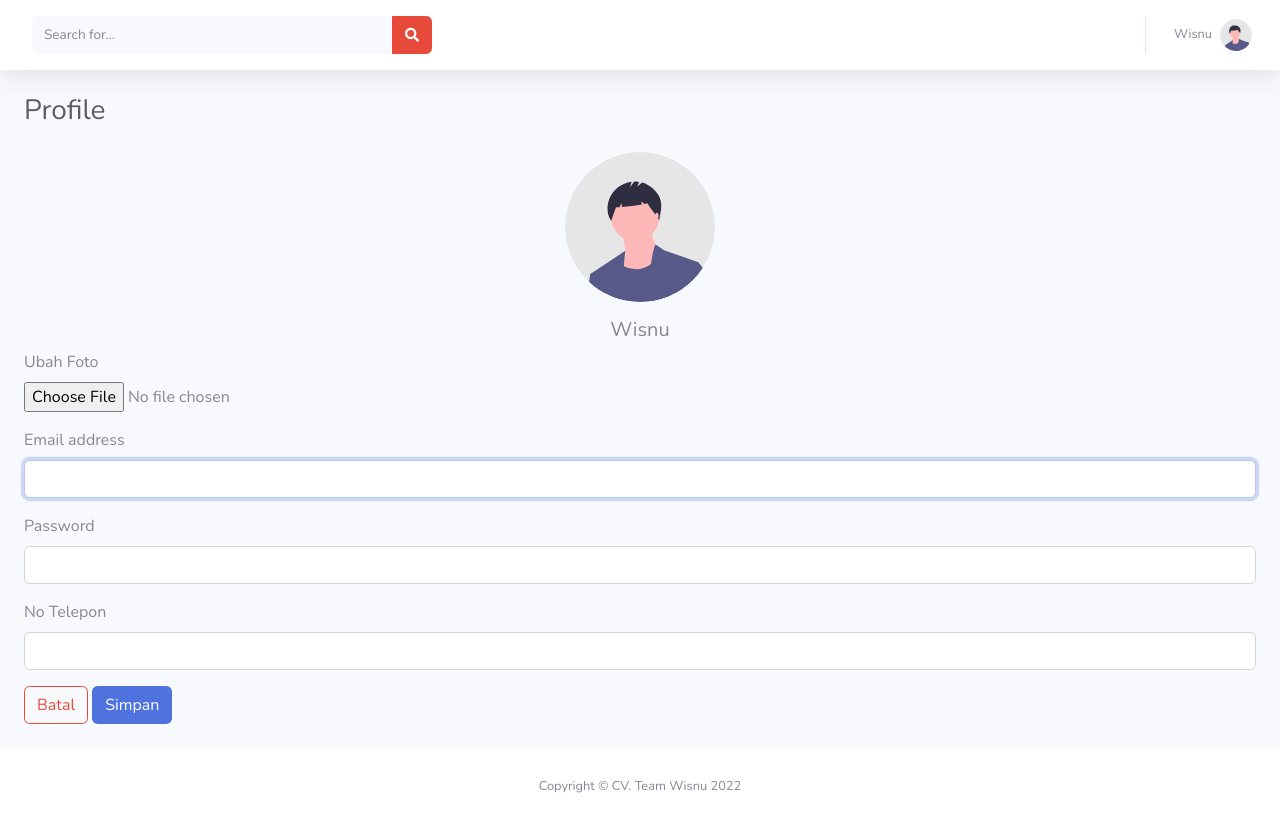
After one commit to adityahernanda/Team-Wisnu, a CodeIgniter 4 app: template app/Views/dashboard/admin/profile.php in a window 1280 px wide. The commit adds this page. Run offline with PHP 8.4 and a stand-in for CodeIgniter, Linux system fonts and the light colour scheme; the template is opened without the code that fills it, so the values that code supplies are empty; some libraries are stand-ins or nearby versions.

Commit message:
added profile page for admin

```diff
--- a/app/Config/Routes.php
+++ b/app/Config/Routes.php
@@ -62,6 +62,7 @@ $routes->group('dashboard', function ($routes) {
         $routes->get('proyek/(:any)', 'AdminDashboard::proyek/$1');
         $routes->get('proyek/(:any)/(:any)', 'AdminDashboard::proyek/$1/$2');
         $routes->get('proyek/(:any)/(:any)/(:any)', 'AdminDashboard::proyek/$1/$2/$3');
+        $routes->get('profile', 'AdminDashboard::profile');
     });
 });
 
--- a/app/Controllers/AdminDashboard.php
+++ b/app/Controllers/AdminDashboard.php
@@ -22,4 +22,9 @@ class AdminDashboard extends BaseController
         }
         return view('dashboard/admin/owner_proyek');
     }
+
+    public function profile()
+    {
+        return view('dashboard/admin/profile');
+    }
 }
--- /dev/null
+++ b/app/Views/dashboard/admin/profile.php
@@ -0,0 +1,39 @@
+<?= $this->extend('templates/dashboard') ?>
+<?= $this->section('content') ?>
+<!-- Begin Page Content -->
+<div class="container-fluid">
+
+    <!-- Page Heading -->
+    <div class="d-sm-flex align-items-center justify-content-between mb-4">
+        <h1 class="h3 mb-0 text-gray-800">Profile</h1>
+    </div>
+
+    <form>
+        <div class="form-group">
+            <div class="foto-profile d-flex flex-column justify-content-center align-items-center">
+                <img class="img-profile rounded-circle mb-3" src="<?= base_url('img/undraw_profile.svg') ?>" width="150" height="150">
+                <h5>Wisnu</h5>
+            </div>
+            <label for="exampleFormControlFile1">Ubah Foto</label>
+            <input type="file" class="form-control-file" id="exampleFormControlFile1">
+        </div>
+        <div class="form-group">
+            <label for="emailProfile">Email address</label>
+            <input type="email" class="form-control" id="emailProfile" aria-describedby="emailProfile" autofocus>
+        </div>
+        <div class="form-group">
+            <label for="passwordProfile">Password</label>
+            <input type="password" class="form-control" id="passwordProfile">
+        </div>
+        <div class="form-group">
+            <label for="telProfile">No Telepon</label>
+            <input type="tel" class="form-control" id="telProfile" aria-describedby="telProfile">
+        </div>
+
+        <a href="clientIndex.html" class="btn btn-outline-danger mb-4">Batal</a>
+        <button type="submit" class="btn btn-primary mb-4">Simpan</button>
+    </form>
+
+</div>
+<!-- /.container-fluid -->
+<?= $this->endSection() ?>
--- a/app/Views/inc/topbarDashboard.php
+++ b/app/Views/inc/topbarDashboard.php
@@ -44,6 +44,12 @@
 
         <div class="topbar-divider d-none d-sm-block"></div>
 
+        <?php
+        $uri = service('uri');
+
+        $dashboardType = $uri->getSegment(2);
+        ?>
+
         <!-- Nav Item - User Information -->
         <li class="nav-item dropdown no-arrow">
             <a class="nav-link dropdown-toggle" href="#" id="userDropdown" role="button" data-toggle="dropdown" aria-haspopup="true" aria-expanded="false">
@@ -52,7 +58,7 @@
             </a>
             <!-- Dropdown - User Information -->
             <div class="dropdown-menu dropdown-menu-right shadow animated--grow-in" aria-labelledby="userDropdown">
-                <a class="dropdown-item" href="<?= base_url('/dashboard/client/profile') ?>">
+                <a class="dropdown-item" href="<?= base_url('/dashboard/' . $dashboardType . '/profile') ?>">
                     <i class="fas fa-user fa-sm fa-fw mr-2 text-gray-400"></i>
                     Profile
                 </a>
```
